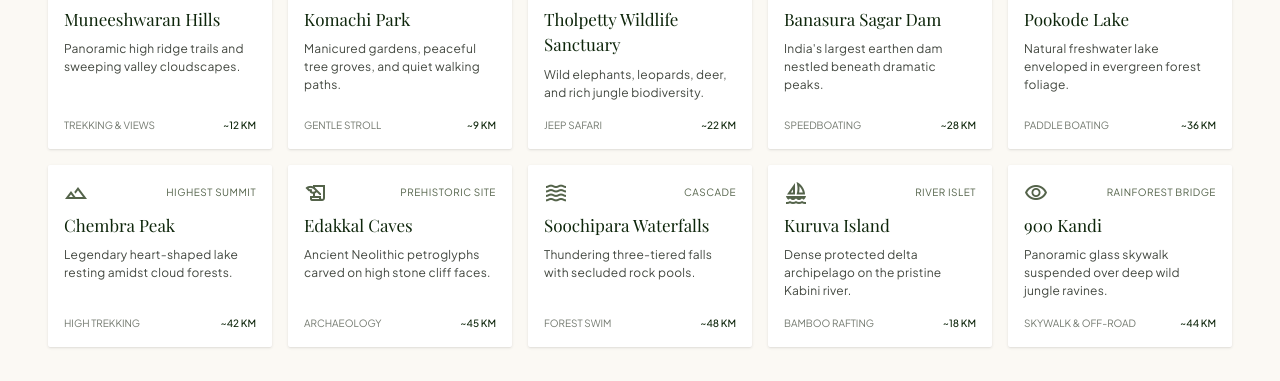
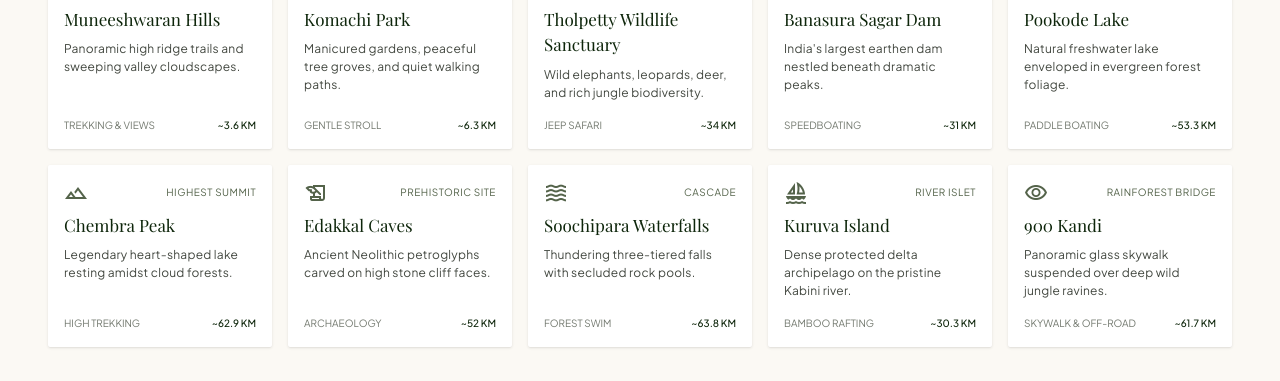
Before and after one commit to hxmood/solcasa, a Next.js app: page / in a window 1280 px wide. Shown: the part 5590-5971 px from the top of the page. Built offline with nearby package versions, Linux system fonts and the light colour scheme.

Commit message:
cleared distances of spots

```diff
--- a/components/ExploreWayanad.jsx
+++ b/components/ExploreWayanad.jsx
@@ -8,7 +8,7 @@ export default function ExploreWayanad() {
       title: "Muneeshwaran Hills",
       desc: "Panoramic high ridge trails and sweeping valley cloudscapes.",
       tag: "Trekking & Views",
-      distance: "~12 km",
+      distance: "~3.6 km",
     },
     {
       icon: "park",
@@ -16,7 +16,7 @@ export default function ExploreWayanad() {
       title: "Komachi Park",
       desc: "Manicured gardens, peaceful tree groves, and quiet walking paths.",
       tag: "Gentle Stroll",
-      distance: "~9 km",
+      distance: "~6.3 km",
     },
     {
       icon: "cruelty_free",
@@ -24,7 +24,7 @@ export default function ExploreWayanad() {
       title: "Tholpetty Wildlife Sanctuary",
       desc: "Wild elephants, leopards, deer, and rich jungle biodiversity.",
       tag: "Jeep Safari",
-      distance: "~22 km",
+      distance: "~34 km",
     },
     {
       icon: "water",
@@ -32,7 +32,7 @@ export default function ExploreWayanad() {
       title: "Banasura Sagar Dam",
       desc: "India's largest earthen dam nestled beneath dramatic peaks.",
       tag: "Speedboating",
-      distance: "~28 km",
+      distance: "~31 km",
     },
     {
       icon: "kayaking",
@@ -40,7 +40,7 @@ export default function ExploreWayanad() {
       title: "Pookode Lake",
       desc: "Natural freshwater lake enveloped in evergreen forest foliage.",
       tag: "Paddle Boating",
-      distance: "~36 km",
+      distance: "~53.3 km",
     },
     {
       icon: "landscape",
@@ -48,7 +48,7 @@ export default function ExploreWayanad() {
       title: "Chembra Peak",
       desc: "Legendary heart-shaped lake resting amidst cloud forests.",
       tag: "High Trekking",
-      distance: "~42 km",
+      distance: "~62.9 km",
     },
     {
       icon: "history_edu",
@@ -56,7 +56,7 @@ export default function ExploreWayanad() {
       title: "Edakkal Caves",
       desc: "Ancient Neolithic petroglyphs carved on high stone cliff faces.",
       tag: "Archaeology",
-      distance: "~45 km",
+      distance: "~52 km",
     },
     {
       icon: "waves",
@@ -64,7 +64,7 @@ export default function ExploreWayanad() {
       title: "Soochipara Waterfalls",
       desc: "Thundering three-tiered falls with secluded rock pools.",
       tag: "Forest Swim",
-      distance: "~48 km",
+      distance: "~63.8 km",
     },
     {
       icon: "sailing",
@@ -72,7 +72,7 @@ export default function ExploreWayanad() {
       title: "Kuruva Island",
       desc: "Dense protected delta archipelago on the pristine Kabini river.",
       tag: "Bamboo Rafting",
-      distance: "~18 km",
+      distance: "~30.3 km",
     },
     {
       icon: "visibility",
@@ -80,7 +80,7 @@ export default function ExploreWayanad() {
       title: "900 Kandi",
       desc: "Panoramic glass skywalk suspended over deep wild jungle ravines.",
       tag: "Skywalk & Off-road",
-      distance: "~44 km",
+      distance: "~61.7 km",
     },
   ];
 
```
